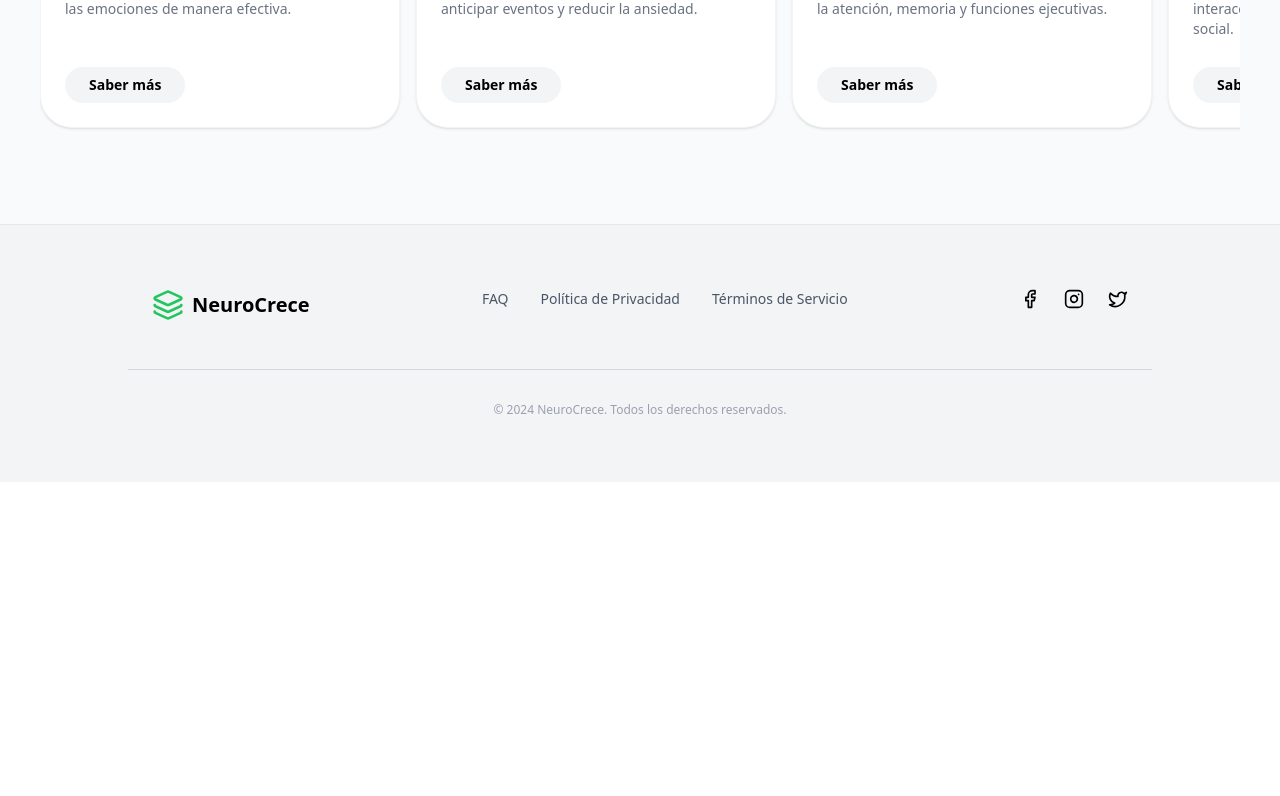
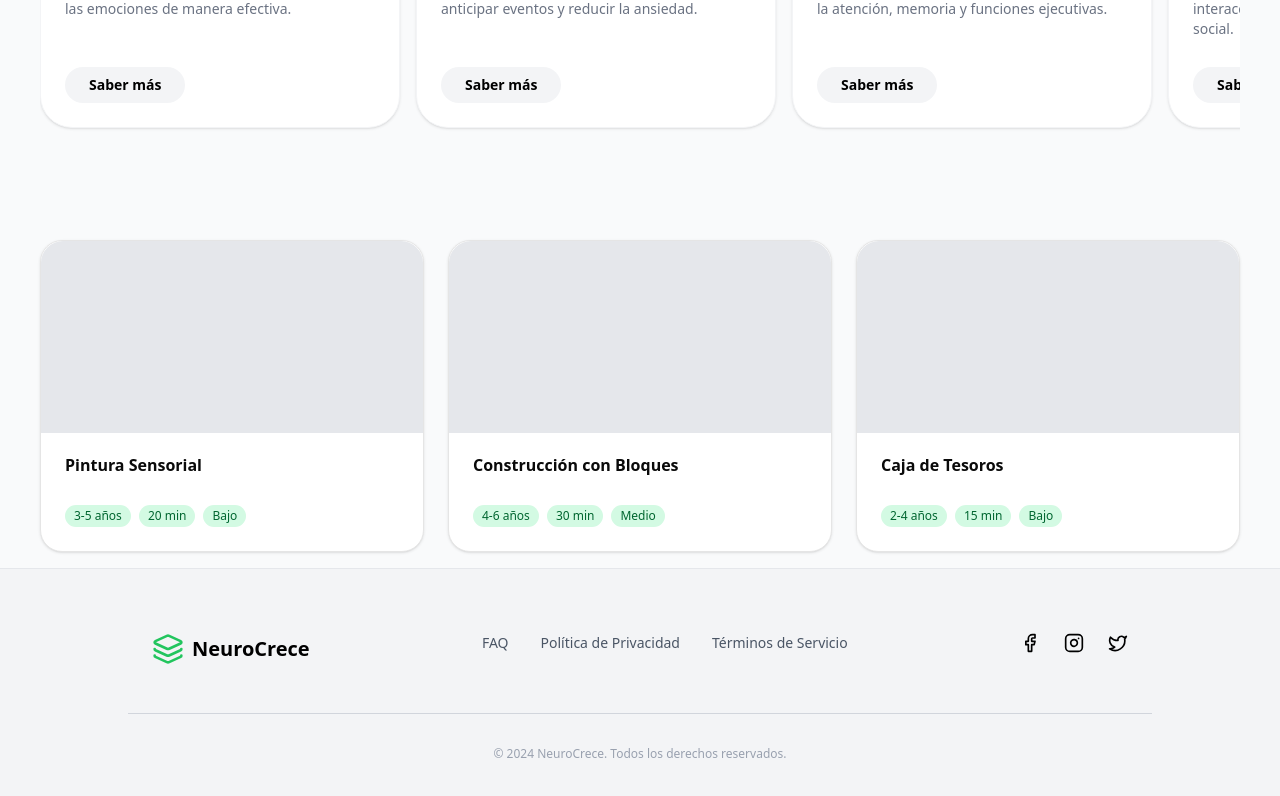
Before and after one commit to iamhosto10/neuropsicologia, a Next.js app: page / in a window 1280 px wide. Shown: the part 1414-2210 px from the top of the page. Before the commit the page ends 1896 px from the top, so only its background shows below. Built offline with nearby package versions, Linux system fonts and the light colour scheme.

Commit message:
fix padding on cards, fix hero section image justify

```diff
--- a/src/app/page.tsx
+++ b/src/app/page.tsx
@@ -1,5 +1,6 @@
 import FeaturesGrid from "@/components/features-grid/features-grid";
 import { HeroSection } from "@/components/heroSection/hero-section";
+import PopularActivities from "@/components/popular-activities/popular-activities";
 import { ToolsSection } from "@/components/tools-section/tools-section";
 
 export default function Home() {
@@ -8,6 +9,7 @@ export default function Home() {
       <HeroSection />
       <FeaturesGrid />
       <ToolsSection />
+      <PopularActivities />
     </main>
   );
 }
--- a/src/components/heroSection/hero-section.tsx
+++ b/src/components/heroSection/hero-section.tsx
@@ -25,7 +25,7 @@ export function HeroSection() {
           </div>
 
           {/* Illustration Placeholder */}
-          <div className="w-full lg:w-1/2 flex justify-end">
+          <div className="w-full lg:w-1/2 flex justify-center lg:justify-end">
             <div className="w-full max-w-md aspect-square bg-[#FEF3C7] rounded-3xl flex items-center justify-center">
               <HeartHandshake className="w-1/2 h-1/2 text-yellow-500" />
             </div>
--- a/src/components/popular-activities/popular-activities.tsx
+++ b/src/components/popular-activities/popular-activities.tsx
@@ -1,35 +1,35 @@
-import React from 'react';
-import { Card, CardContent, CardHeader, CardTitle } from '@/components/ui/card';
-import { Badge } from '@/components/ui/badge';
+import React from "react";
+import { Card, CardContent, CardHeader, CardTitle } from "@/components/ui/card";
+import { Badge } from "@/components/ui/badge";
 
 const activities = [
   {
-    title: 'Pintura Sensorial',
-    tags: ['3-5 años', '20 min', 'Bajo'],
+    title: "Pintura Sensorial",
+    tags: ["3-5 años", "20 min", "Bajo"],
   },
   {
-    title: 'Construcción con Bloques',
-    tags: ['4-6 años', '30 min', 'Medio'],
+    title: "Construcción con Bloques",
+    tags: ["4-6 años", "30 min", "Medio"],
   },
   {
-    title: 'Caja de Tesoros',
-    tags: ['2-4 años', '15 min', 'Bajo'],
+    title: "Caja de Tesoros",
+    tags: ["2-4 años", "15 min", "Bajo"],
   },
 ];
 
 const PopularActivities = () => {
   return (
-    <div className="container mx-auto px-4 py-8">
+    <div className="container mx-auto px-6 lg:px-10 py-4">
       <div className="grid grid-cols-1 md:grid-cols-2 lg:grid-cols-3 gap-6">
         {activities.map((activity, index) => (
           <Card
             key={activity.title}
             className={`
               bg-white rounded-3xl shadow-sm hover:shadow-md transition-shadow
-              animate-fade-in animate-slide-in-from-bottom
-              ${index === 0 ? 'animate-delay-100' : ''}
-              ${index === 1 ? 'animate-delay-200' : ''}
-              ${index === 2 ? 'animate-delay-300 md:col-span-2 lg:col-span-1' : ''}
+              animate-fade-in animate-slide-in-from-bottom pt-0
+              ${index === 0 ? "animate-delay-100" : ""}
+              ${index === 1 ? "animate-delay-200" : ""}
+              ${index === 2 ? "animate-delay-300 lg:col-span-1" : ""}
             `}
           >
             <div className="h-48 w-full bg-gray-200 rounded-t-3xl" />
```
